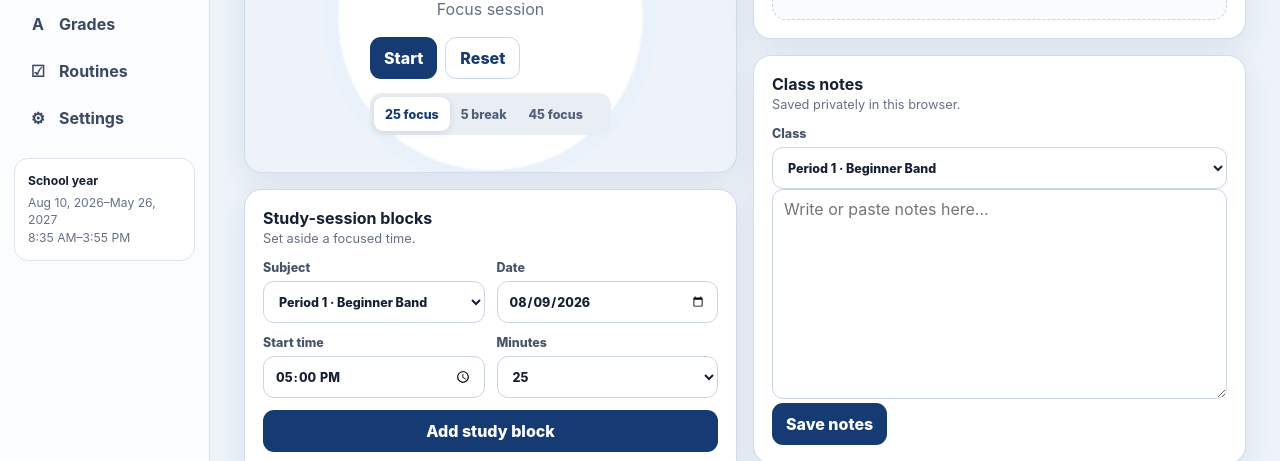
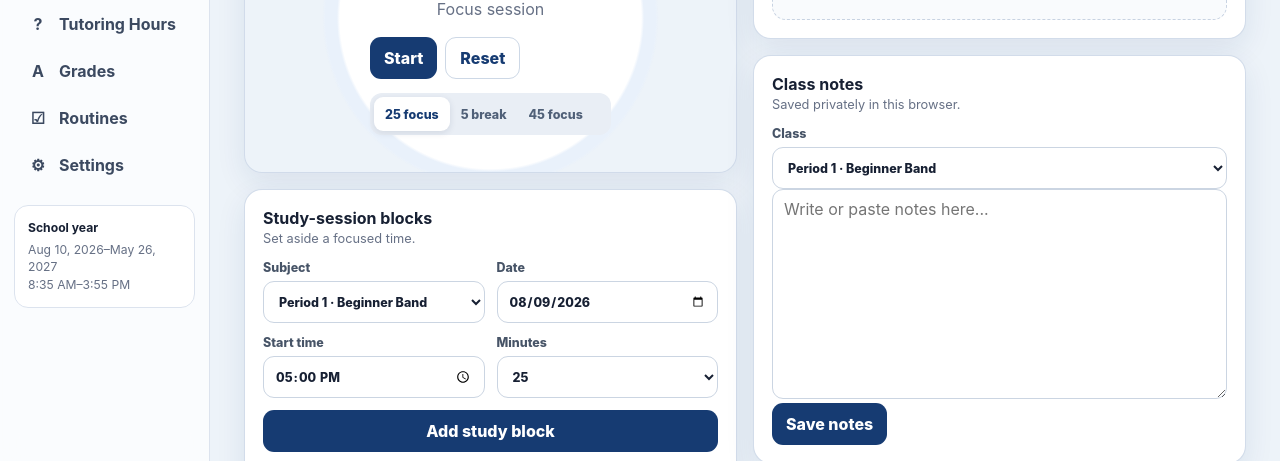
Before and after one commit to adhayes1906-coder/sky-school-planner, a plain HTML site: page index.html in a window 1280 px wide. Both pictures are taken after a click on the button "Start focus timer". Shown: the part 336-797 px from the top of the page. Drawn offline with Linux system fonts and the light colour scheme.

Commit message:
Add files via upload
Added tutoring tab

```diff
--- a/index.html
+++ b/index.html
@@ -268,6 +268,7 @@
         <button data-page="assignments"><span class="nav-icon">✓</span> Assignments</button>
         <button data-page="schedule"><span class="nav-icon">◷</span> Schedule</button>
         <button data-page="study"><span class="nav-icon">◎</span> Study</button>
+        <button data-page="tutoring"><span class="nav-icon">?</span> Tutoring Hours</button>
         <button data-page="grades"><span class="nav-icon">A</span> Grades</button>
         <button data-page="routines"><span class="nav-icon">☑</span> Routines</button>
         <button data-page="settings"><span class="nav-icon">⚙</span> Settings</button>
@@ -283,6 +284,7 @@
         <section class="page" id="assignments"></section>
         <section class="page" id="schedule"></section>
         <section class="page" id="study"></section>
+        <section class="page" id="tutoring"></section>
         <section class="page" id="grades"></section>
         <section class="page" id="routines"></section>
         <section class="page" id="settings"></section>
@@ -310,9 +312,9 @@
     const STORAGE_KEY = 'sky-school-planner-v1';
     const SCHOOL_START = '2026-08-10';
     const SCHOOL_END = '2027-05-26';
-    const GRADING_POLICY_VERSION = 'rawlinson-syllabus-weights-2026-v1';
+    const GRADING_POLICY_VERSION = 'rawlinson-syllabus-weights-2026-v2';
     const classDefaults = [
-      {id:'band',period:1,name:'Beginner Band',bName:'Beginner Band',room:'F101',teacher:'Medariaga Santos',start:'08:35',end:'09:20',color:'#2f6fed',weights:{homework:20,quiz:20,test:35,project:25},goal:90},
+      {id:'band',period:1,name:'Beginner Band',bName:'Beginner Band',room:'F101',teacher:'Medariaga Santos',start:'08:35',end:'09:20',color:'#2f6fed',weights:{formative:50,summative:50},gradingPolicy:{type:'formative-summative',formative:50,summative:50,source:'Rawlinson Band syllabus'},goal:90},
       {id:'art',period:2,name:'Art 2 MS',bName:'Art 2 MS',room:'B123',teacher:'Coker',start:'09:24',end:'10:14',color:'#b65b19',weights:{homework:20,quiz:20,test:35,project:25},goal:90},
       {id:'science',period:3,name:'Advanced Science 7',bName:'Advanced Science 7',room:'B218',teacher:'Speelman',start:'10:18',end:'11:03',color:'#8c4bc0',weights:{homework:20,quiz:20,test:35,project:25},goal:90},
       {id:'ela',period:4,name:'Advanced ELA 7',bName:'Advanced ELA 7',room:'C221',teacher:'Leigh-Gomez',start:'11:07',end:'11:52',color:'#cf3b67',weights:{homework:20,quiz:20,test:35,project:25},goal:90},
@@ -320,6 +322,15 @@
       {id:'history',period:6,name:'Advanced Texas History 7',bName:'Advanced Texas History 7',room:'C213',teacher:'Canter',start:'13:29',end:'14:14',color:'#008a9a',weights:{homework:20,quiz:20,test:35,project:25},goal:90},
       {id:'math',period:7,name:'Advanced Math 7',bName:'Advanced Math 7',room:'B210',teacher:'Pisano',start:'14:18',end:'15:03',color:'#d58a00',weights:{formative:40,summative:60},gradingPolicy:{type:'formative-summative',formative:40,summative:60,source:'Ms. Pisano 7th Grade Advanced Math syllabus'},goal:90},
       {id:'pe',period:8,name:'PE 7 / Athletics (Boys)',bName:'PE 7 / Athletics (Boys)',room:'E101',teacher:'Diaz',start:'15:07',end:'15:55',color:'#a62126',weights:{homework:20,quiz:20,test:35,project:25},goal:85}
+    ];
+    const TUTORING_HOURS = [
+      {classId:'band',teacher:'Mrs. Cyr & Mr. Santos',room:'F101 / Band Hall',source:'Rawlinson Band syllabus',sessions:[
+        {days:'Monday–Friday',time:'7:30–8:30 AM',note:'Morning tutoring'},
+        {days:'Monday, Wednesday, Thursday & Friday',time:'4:05–5:30 PM',note:'No after-school tutoring on Tuesdays'}
+      ]},
+      {classId:'math',teacher:'Ms. Isabel Pisano',room:'B210',source:'7th Grade Advanced Math syllabus',sessions:[
+        {days:'Tuesday & Thursday',time:'7:50–8:30 AM',note:'Morning tutoring'}
+      ]}
     ];
     const defaultState = {
       profile:{name:'Sky',grade:'7th Grade',school:'Rawlinson Middle School',district:'Northside Independent School District'},
@@ -353,8 +364,9 @@
 
     function clone(v){ return JSON.parse(JSON.stringify(v)); }
     function applyKnownGradingPolicy(classes=[]){
-      const list=Array.isArray(classes)?clone(classes):clone(classDefaults),math=list.find(c=>c.id==='math');
+      const list=Array.isArray(classes)?clone(classes):clone(classDefaults),math=list.find(c=>c.id==='math'),band=list.find(c=>c.id==='band');
       if(math){math.weights={formative:40,summative:60};math.gradingPolicy={type:'formative-summative',formative:40,summative:60,source:'Ms. Pisano 7th Grade Advanced Math syllabus'};}
+      if(band){band.weights={formative:50,summative:50};band.gradingPolicy={type:'formative-summative',formative:50,summative:50,source:'Rawlinson Band syllabus'};}
       return list;
     }
     function loadState(){
@@ -575,6 +587,12 @@
       <div class="grid dashboard"><div class="stack"><div class="card card-pad"><div class="card-title"><div><h3>Regular 7th-grade day</h3><p>Beginning bell 8:30 AM · ${esc(dayType(iso))}</p></div><span class="pill blue">8 periods</span></div><div class="schedule-list">${scheduleRows(state.school.start)}</div><div class="privacy-note" style="margin-top:12px"><strong>Announcements:</strong> 9:24–9:29 AM during 2nd period. <strong>Lunch:</strong> 11:56 AM–12:26 PM between 4th and 5th periods.</div></div></div>
       <aside class="stack"><div class="card card-pad"><div class="card-title"><div><h3>School year</h3><p>Important dates</p></div></div><div class="day-agenda"><div class="agenda-row" style="--event-color:var(--blue)"><strong>First day</strong><small>Monday, August 10, 2026</small></div><div class="agenda-row" style="--event-color:var(--red)"><strong>Last day</strong><small>Wednesday, May 26, 2027</small></div></div></div><div class="card card-pad"><div class="card-title"><div><h3>Optional A/B schedule</h3><p>Sky's supplied schedule is set to Standard.</p></div></div><p style="color:var(--muted);font-size:.83rem">If Rawlinson begins using alternating days, switch to A/B in Settings and enter the B-day class names. The planner will alternate school days automatically.</p><button class="btn small secondary" data-page-jump="settings">Edit schedule</button></div></aside></div>`;
     }
+    function renderTutoring(){
+      const covered=new Set(TUTORING_HOURS.map(x=>x.classId));
+      const cards=TUTORING_HOURS.map(item=>{const c=classById(item.classId);return `<div class="card card-pad" style="border-top:5px solid ${esc(c.color)}"><div class="card-title"><div><h3>${esc(c.name)}</h3><p>Period ${Number(c.period)} · ${esc(item.teacher)}</p></div><span class="pill blue">${esc(item.room)}</span></div><div class="day-agenda">${item.sessions.map(s=>`<div class="agenda-row" style="--event-color:${esc(c.color)}"><strong>${esc(s.days)}</strong><small>${esc(s.time)} · ${esc(s.note)}</small></div>`).join('')}</div><div class="privacy-note" style="margin-top:12px">Source: ${esc(item.source)}</div></div>`;}).join('');
+      const missing=state.classes.filter(c=>!c.isLunch&&!covered.has(c.id));
+      document.getElementById('tutoring').innerHTML=`<div class="page-head"><div><h2>Tutoring Hours</h2><p>Teacher support times from the supplied 2026–27 syllabi.</p></div><button class="btn secondary" onclick="window.print()">Print</button></div><div class="grid two">${cards}</div><div class="card card-pad" style="margin-top:16px"><div class="card-title"><div><h3>No hours supplied yet</h3><p>These classes did not have an attached tutoring schedule.</p></div></div><div class="meta" style="display:flex;flex-wrap:wrap;gap:8px">${missing.length?missing.map(c=>`<span class="pill">P${Number(c.period)} · ${esc(c.name)}</span>`).join(''):'<span class="pill green">All class tutoring schedules supplied</span>'}</div><div class="privacy-note" style="margin-top:12px">Check with the teacher before attending. Tutoring schedules may change during the school year.</div></div>`;
+    }
     function renderStudy(){
       const tests=sortedAssignments(state.assignments.filter(a=>!a.completed&&['test','quiz','project','presentation'].includes(a.type)&&a.dueDate>=localISO()));
       const links=state.studyLinks||[];
@@ -629,10 +647,10 @@
       <div class="stack"><div class="settings-section"><h3>Reminders</h3><label>Reminder time<input type="time" id="reminderTime" value="${esc(s.reminderTime)}"></label><label style="margin-top:10px">Default days before due<select id="defaultReminderDays"><option value="0" ${s.defaultReminderDays==0?'selected':''}>Same day</option><option value="1" ${s.defaultReminderDays==1?'selected':''}>1 day</option><option value="2" ${s.defaultReminderDays==2?'selected':''}>2 days</option><option value="3" ${s.defaultReminderDays==3?'selected':''}>3 days</option><option value="5" ${s.defaultReminderDays==5?'selected':''}>5 days</option><option value="7" ${s.defaultReminderDays==7?'selected':''}>7 days</option></select></label><button class="btn wide" id="enableNotifications" style="margin-top:12px">Enable browser notifications</button><p style="font-size:.72rem;color:var(--muted)">Notifications are checked while the planner is open. Browser permission is required.</p></div><div class="settings-section"><h3>Class schedule options</h3><label>Schedule type<select id="rotationMode"><option value="standard" ${state.school.rotationMode==='standard'?'selected':''}>Standard day</option><option value="ab" ${state.school.rotationMode==='ab'?'selected':''}>Alternating A/B days</option></select></label><p style="font-size:.74rem;color:var(--muted)">The supplied schedule is a standard day. B-day names can be different if Rawlinson later provides an A/B schedule.</p></div></div></div>
       <div class="settings-section" style="margin-top:16px"><div class="card-title"><div><h3>Edit Sky's classes</h3><p>A-day/default name, optional B-day name, room, teacher, and color.</p></div></div><form id="scheduleEditor" class="schedule-editor">${state.classes.map(c=>`<div class="editor-row"><div class="period-num">P${c.period}</div><label>A / default<input name="name-${c.id}" value="${esc(c.name)}" required></label><label>B-day<input name="bName-${c.id}" value="${esc(c.bName||c.name)}"></label><label>Room<input name="room-${c.id}" value="${esc(c.room)}"></label><label>Teacher<input name="teacher-${c.id}" value="${esc(c.teacher)}"></label><label>Color<input class="color-input" type="color" name="color-${c.id}" value="${esc(c.color)}"></label></div>`).join('')}<button class="btn">Save schedule changes</button></form></div>`;
     }
-    function renderAll(){ renderToday(); renderCalendar(); renderAssignments(); renderSchedule(); renderStudy(); renderGrades(); renderRoutines(); renderSettings(); bindDynamic(); }
+    function renderAll(){ renderToday(); renderCalendar(); renderAssignments(); renderSchedule(); renderStudy(); renderTutoring(); renderGrades(); renderRoutines(); renderSettings(); bindDynamic(); }
     function showPage(page){
       activePage=page; document.querySelectorAll('.page').forEach(p=>p.classList.toggle('active',p.id===page)); document.querySelectorAll('.nav button[data-page]').forEach(b=>b.classList.toggle('active',b.dataset.page===page));
-      if(page==='calendar')renderCalendar(); if(page==='assignments')renderAssignments(); if(page==='study')renderStudy(); if(page==='grades')renderGrades(); if(page==='routines')renderRoutines(); if(page==='settings')renderSettings(); bindDynamic(); window.scrollTo({top:0,behavior:'smooth'});
+      if(page==='calendar')renderCalendar(); if(page==='assignments')renderAssignments(); if(page==='study')renderStudy(); if(page==='tutoring')renderTutoring(); if(page==='grades')renderGrades(); if(page==='routines')renderRoutines(); if(page==='settings')renderSettings(); bindDynamic(); window.scrollTo({top:0,behavior:'smooth'});
     }
     function bindDynamic(){
       document.querySelectorAll('[data-open-assignment]').forEach(b=>b.onclick=()=>openAssignmentModal());
```
